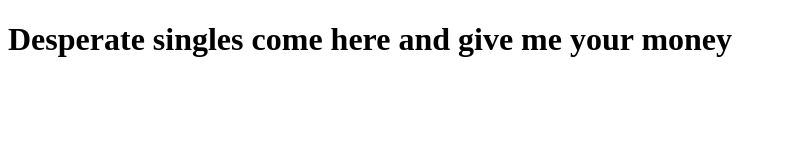
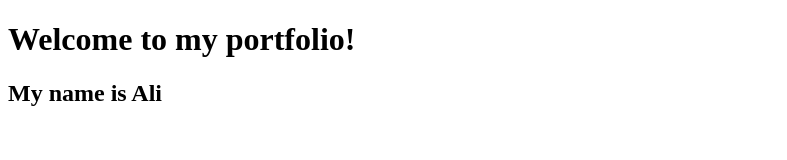
Before and after one commit to alimaqsood19/alimaqsood19.github.io, a plain HTML site: page index.html in a window 1280 px wide. Shown: the whole page, without its empty margins (0-787 px from the left). Drawn offline with Linux system fonts and the light colour scheme.

Commit message:
made some changes

```diff
--- a/index.html
+++ b/index.html
@@ -9,7 +9,8 @@
 </head>
 
 <body>
-  <h1>Desperate singles come here and give me your money</h1>
+  <h1>Welcome to my portfolio!</h1>
+  <h2>My name is Ali</h2>
 </body>
 
 </html>
```
